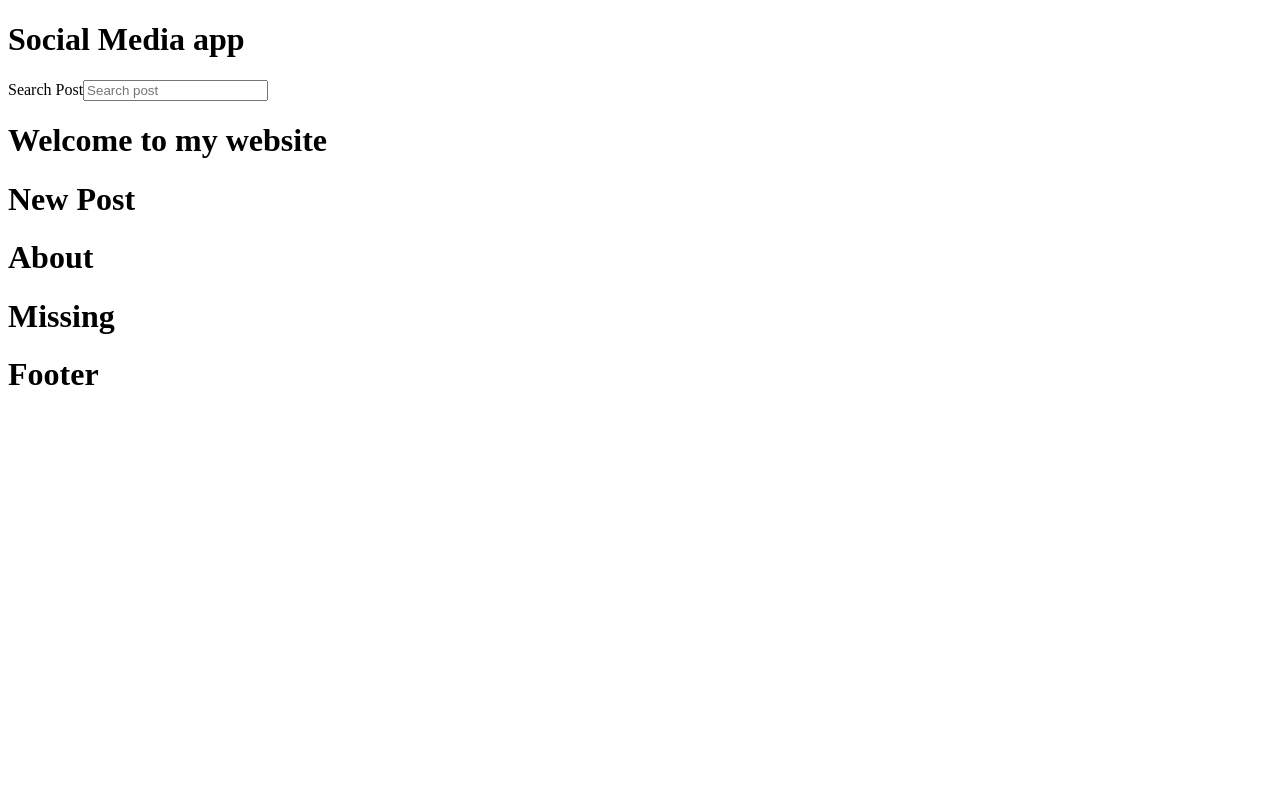
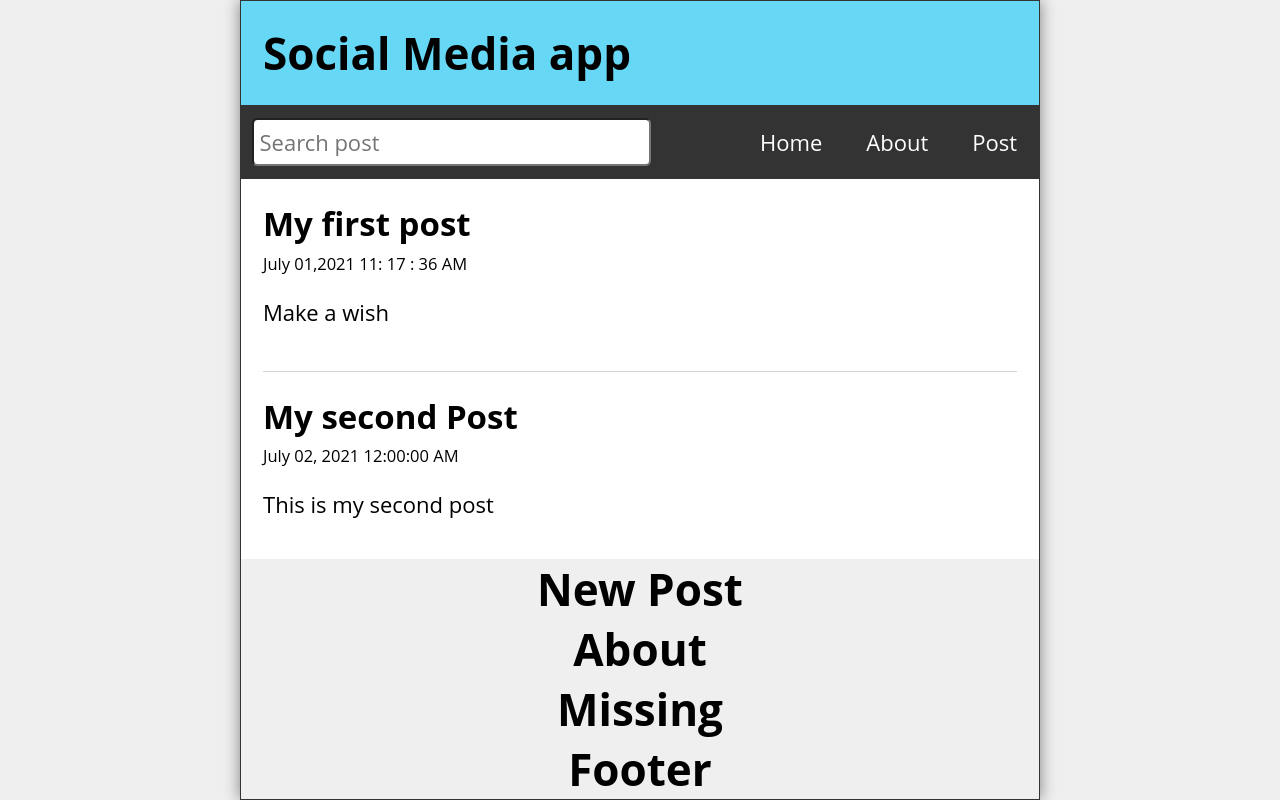
Before and after one commit to Daveram1714/Socialmedia-app, a React (Create React App) app: page / in a window 1280 px wide. Built offline with nearby package versions, Linux system fonts and the light colour scheme.

Commit message:
Feeds timeline:7:48:13

```diff
--- a/src/App.js
+++ b/src/App.js
@@ -9,21 +9,54 @@ import Missing from './Missing'
 import Footer from './Footer'
 
 const App = () => {
-  const[search,setSearch] =useState('')
+  const[posts,setPosts] = useState([
+    {
+      id : 1,
+      title : "My first post",
+      datetime : "July 01,2021 11: 17 : 36 AM",
+      body : "Make a wish"
+    },
+  {
+    id: 2,
+    title: "My second Post",
+    datetime: "July 02, 2021 12:00:00 AM",
+    body: "This is my second post"
+  },
+  {
+    id: 3,
+    title: "My third Post",
+    datetime: "July 03, 2021 01:00:00 AM",
+    body: "This is my third post"
+  },
+  {
+    id: 4,
+    title: "My fourth Post",
+    datetime: "July 04, 2021 02:00:00 AM",
+    body: "This is my fourth post"
+  },
+  {
+    id: 5,
+    title: "My fifth Post",
+    datetime: "July 05, 2021 03:00:00 AM",
+    body: "This is my fifth post"
+  }
+])
 
-
-
-  return(
+const[search,setSearch] =useState('')
+const[searchResults,setSearchResults] = useState([])
+return(
   <div className='App'>
 
      <Header
      title="Social Media app"
      />
         <Nav
-        search = {search}
-        setSearch = {setSearch}
+          search = {search}
+          setSearch = {setSearch}
         />
-        <Home />
+        <Home
+        posts= {posts}
+       />
         <NewPost />
         <PostPage />
         <About />
--- a/src/Home.js
+++ b/src/Home.js
@@ -1,9 +1,15 @@
 import React from 'react'
+import Feed from './Feed'
 
-const Home = () => {
+const Home = ({posts}) => {
   return (
-    <main>
-        <h1>Welcome to my website</h1>
+    <main className='Home'>
+        {posts.length ?(
+        <Feed posts={posts} />) :
+        (<p style={{marginTop :"2rem"}}>
+          No post is prested
+        </p>)
+        }
     </main>
 )
 }
--- a/src/Nav.js
+++ b/src/Nav.js
@@ -1,9 +1,10 @@
 import React from 'react'
+import { Link } from 'react-router-dom'
 
 const Nav = ({search,setSearch}) => {
   return (
     <nav className='Nav' >
-      <form onSubmit={(e)=> e.preventDefault()}>
+      <form className='searchForm' onSubmit={(e)=> e.preventDefault()}>
       <label>Search Post</label>
       <input type = 'text'
       id = 'search'
@@ -12,6 +13,13 @@ const Nav = ({search,setSearch}) => {
       onChange={(e) => setSearch(e.target.value)}
       />
       </form>
+
+      <ul>
+        <li><Link to="/">Home</Link> </li>
+        <li><Link to="about">About</Link> </li>
+        <li><Link to="post">Post</Link> </li>
+      </ul>
+
     </nav>
 )
 }
--- a/src/Post.js
+++ b/src/Post.js
@@ -1,10 +1,17 @@
 import React from 'react'
-import { useParams } from 'react-router-dom'
 
-const Post = () => {
+const Post = ({post}) => {
 
   return (
-    <div>Post {id}</div>
+   <article className='post'>
+    <h2>{post.title}</h2>
+    <p className='postDate'>{post.datetime}</p>
+    <p className='postBody'>{
+    (post.body).length <= 25
+    ?(post.body)
+    : `${(post.body).slice(0,25)}...`
+      }</p>
+   </article>
   )
 }
 
--- a/src/index.css
+++ b/src/index.css
@@ -1,4 +1,4 @@
-/* body {
+body {
   margin: 0;
   font-family: -apple-system, BlinkMacSystemFont, 'Segoe UI', 'Roboto', 'Oxygen',
     'Ubuntu', 'Cantarell', 'Fira Sans', 'Droid Sans', 'Helvetica Neue',
@@ -289,4 +289,4 @@ body {
     font-size: 3rem;
   }
 
-} */
+}
```
